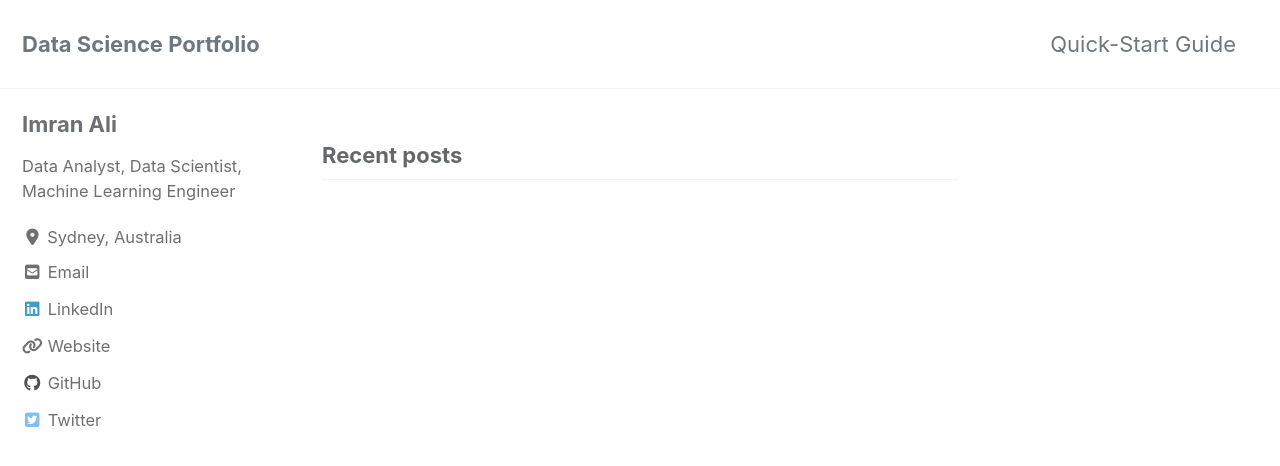
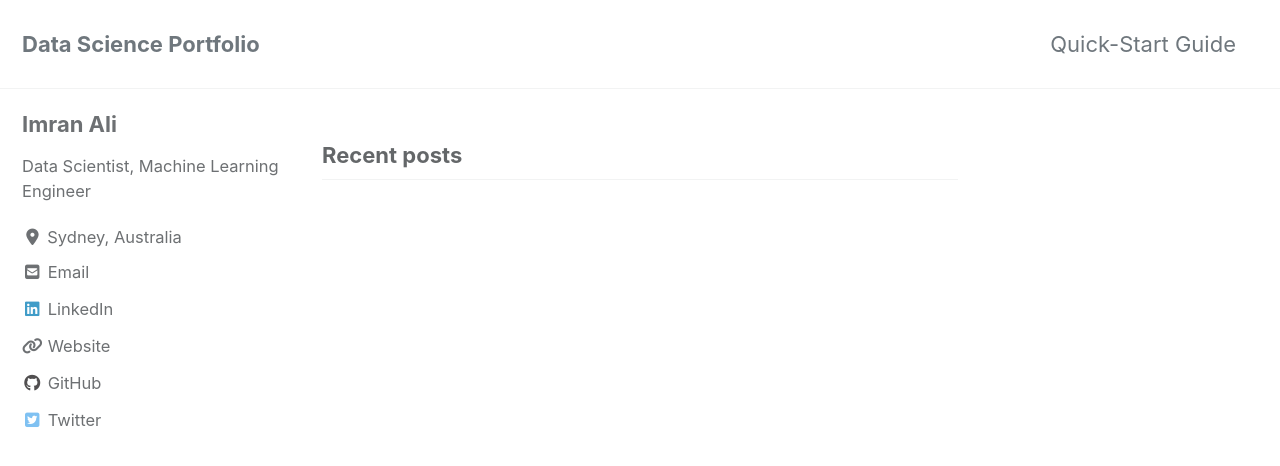
Before and after one commit to ImranAliPhD/ImranAliPhD.github.io, a Jekyll site: the page built from index.html, in a window 1280 px wide and 900 px high. Shown: the top 466 px of the window. Built offline with Jekyll 4.4.1, drawn with Linux system fonts in a browser that asks for light colours; cached includes are drawn as plain includes; nearby versions of some CDN libraries; the list of posts is cut into pages by our own code.

Commit message:
New Github Repo

```diff
--- a/_config.yml
+++ b/_config.yml
@@ -95,7 +95,7 @@ analytics:
 author:
   name             : "Imran Ali"
   avatar           : # path of avatar image, e.g. "/assets/images/bio-photo.jpg"
-  bio              : "Data Analyst, Data Scientist, Machine Learning Engineer"
+  bio              : "Data Scientist, Machine Learning Engineer"
   location         : "Sydney, Australia"
   email            :
   links:
```
